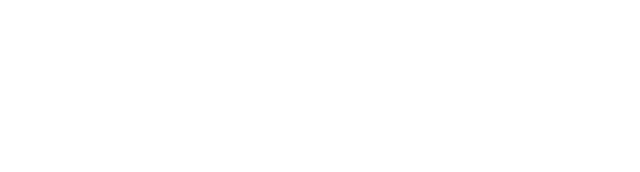
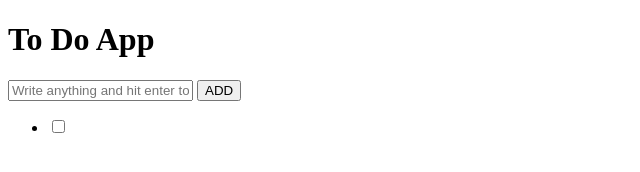
Before and after one commit to KalanJayy/To-Do-App, a plain HTML site: page index.html in a window 1280 px wide. Shown: the whole page, without its empty margins (0-640 px from the left). Drawn offline with Linux system fonts and the light colour scheme.

```diff
--- a/index.html
+++ b/index.html
@@ -3,9 +3,22 @@
 <head>
     <meta charset="UTF-8">
     <meta name="viewport" content="width=device-width, initial-scale=1.0">
-    <title>Document</title>
+    <title>ToDo App</title>
 </head>
 <body>
+    <h1>To Do App</h1>
+    <div class="wrapper">
+        <form>
+            <input type="text" name="" id="todo-input" placeholder="Write anything and hit enter to add" autocomplete="off">
+            <button id="add-button" >ADD</button>
+        </form>
+        <ul id="todo-list">
+            <li class="todo">
+                <input type="checkbox" id="todo-1">
+                <label for="todo-1" class="custom-checkbox"></label>
 
+            </li>
+        </ul>
+    </div>
 </body>
 </html>
```
Also changed, not shown: Icons/check_24dp_E3E3E3_FILL0_wght400_GRAD0_opsz24.svg (added), Icons/delete_24dp_E3E3E3_FILL0_wght400_GRAD0_opsz24.svg (added).
